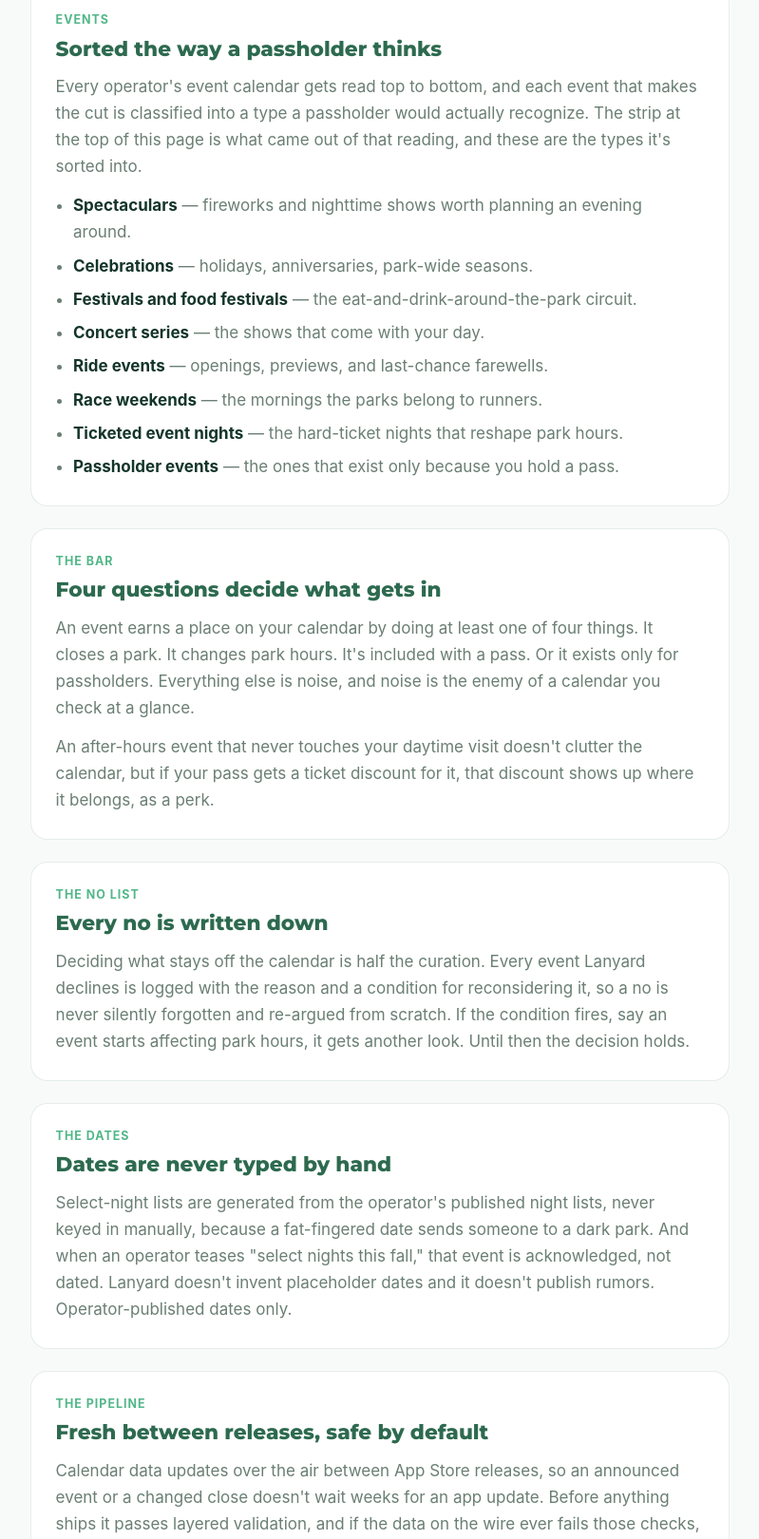
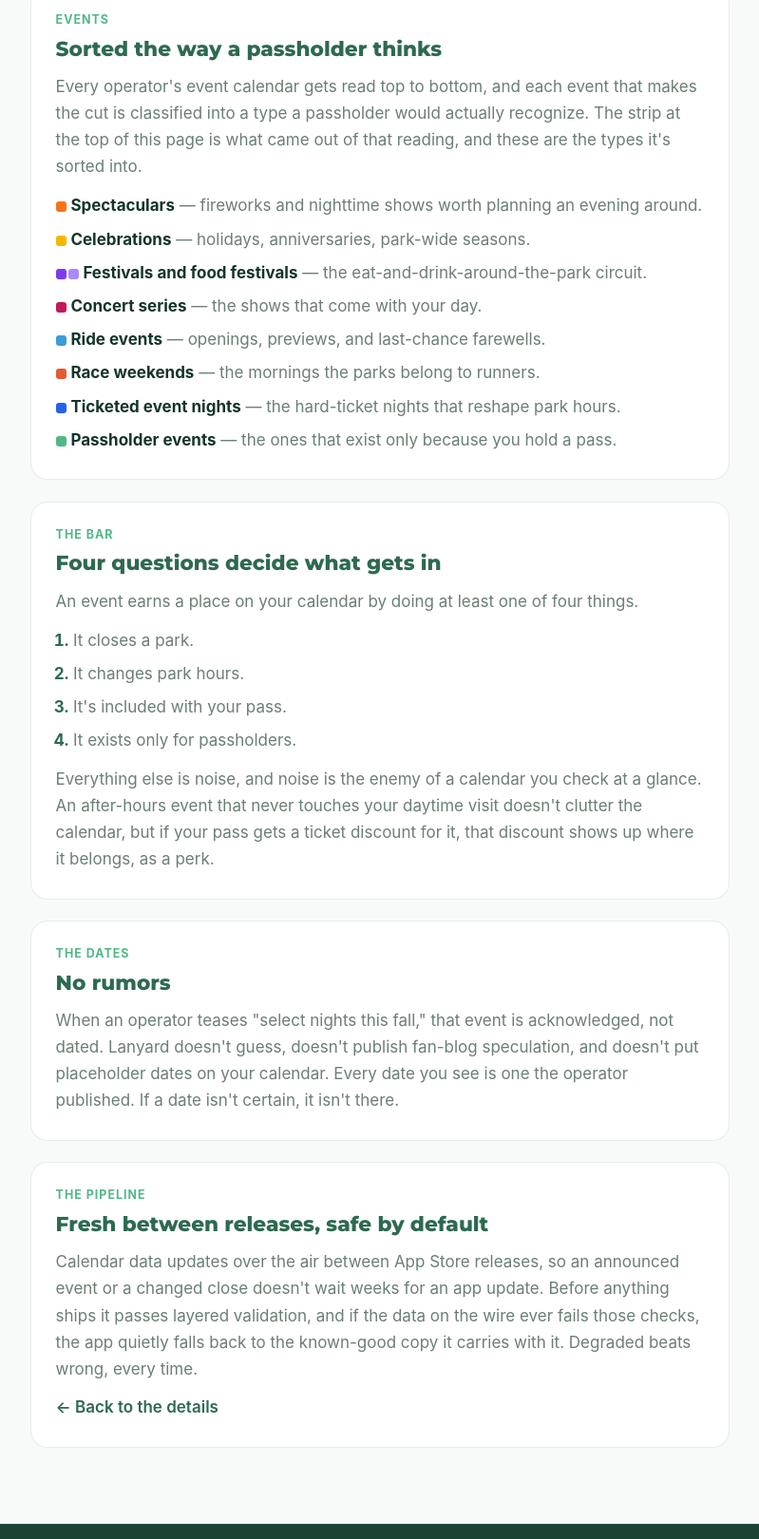
Before and after one commit to lanyardpass/lanyard-landing, an Astro site: page /details/calendar in a window 1280 px wide. Shown: the part 2990-4610 px from the top of the page at 95% size, without its empty margins (66-865 px from the left). Built offline with nearby package versions, Linux system fonts and the light colour scheme; Astro itself is replaced by a stand-in of ours.

Commit message:
copy(details/calendar): taxonomy list wears the event palette swatches; four questions become a numbered list (green markers); cut the no-list and typed-by-hand process sections — the user-facing promise survives as 'No rumors'

```diff
--- a/src/layouts/DetailLayout.astro
+++ b/src/layouts/DetailLayout.astro
@@ -78,12 +78,14 @@ const { title, description, heroKicker, heroTitle, heroSub } = Astro.props;
   .dpage__body :global(.chapter p:not(.chapter__kicker)) {
     color: var(--muted); line-height: 1.65; margin: 0.8rem 0 0;
   }
-  .dpage__body :global(.chapter ul) {
+  .dpage__body :global(.chapter ul),
+  .dpage__body :global(.chapter ol) {
     margin: 0.8rem 0 0; padding-left: 1.15rem;
     color: var(--muted); line-height: 1.65;
     display: grid; gap: 0.45rem;
   }
   .dpage__body :global(.chapter ul strong) { color: var(--ink); font-weight: 700; }
+  .dpage__body :global(.chapter ol li::marker) { color: var(--green-primary); font-weight: 700; }
   .dpage__body :global(.chapter__aside) {
     margin: 1rem 0 0; padding: 0.9rem 1.1rem;
     background: rgba(45, 106, 79, 0.06);
--- a/src/pages/details.astro
+++ b/src/pages/details.astro
@@ -20,7 +20,7 @@ const chapters = [
   {
     kicker: 'The calendar',
     title: 'Ninety days, argued with.',
-    body: 'Park hours pulled from the operators twice a week, an early-close watch that catches quiet buyouts, and events sorted the way a passholder thinks. Every no is written down.',
+    body: 'Park hours pulled from the operators twice a week, an early-close watch that catches quiet buyouts, and events sorted the way a passholder thinks. No rumors, no placeholder dates.',
     href: '/details/calendar',
     cta: 'Read the chapter',
   },
--- a/src/pages/details/calendar.astro
+++ b/src/pages/details/calendar.astro
@@ -13,7 +13,7 @@ export const prerender = true;
 
 const title = `The calendar | ${SITE.name}`;
 const description =
-  'How Lanyard builds the calendar. Park hours pulled from the operators twice a week, an early-close watch, and events that have to earn their place, with every no written down.';
+  'How Lanyard builds the calendar. Park hours pulled from the operators twice a week, an early-close watch, and events that have to earn their place. No rumors, no placeholder dates.';
 ---
 <DetailLayout
   title={title}
@@ -77,15 +77,15 @@ const description =
       is classified into a type a passholder would actually recognize. The strip at the top of
       this page is what came out of that reading, and these are the types it's sorted into.
     </p>
-    <ul>
-      <li><strong>Spectaculars</strong> — fireworks and nighttime shows worth planning an evening around.</li>
-      <li><strong>Celebrations</strong> — holidays, anniversaries, park-wide seasons.</li>
-      <li><strong>Festivals and food festivals</strong> — the eat-and-drink-around-the-park circuit.</li>
-      <li><strong>Concert series</strong> — the shows that come with your day.</li>
-      <li><strong>Ride events</strong> — openings, previews, and last-chance farewells.</li>
-      <li><strong>Race weekends</strong> — the mornings the parks belong to runners.</li>
-      <li><strong>Ticketed event nights</strong> — the hard-ticket nights that reshape park hours.</li>
-      <li><strong>Passholder events</strong> — the ones that exist only because you hold a pass.</li>
+    <ul style="list-style:none;padding-left:0">
+      <li><i class="strip__swatch strip__swatch--spectacular"></i> <strong>Spectaculars</strong> — fireworks and nighttime shows worth planning an evening around.</li>
+      <li><i class="strip__swatch strip__swatch--celebration"></i> <strong>Celebrations</strong> — holidays, anniversaries, park-wide seasons.</li>
+      <li><i class="strip__swatch strip__swatch--festival"></i><i class="strip__swatch strip__swatch--food_festival" style="margin-left:2px"></i> <strong>Festivals and food festivals</strong> — the eat-and-drink-around-the-park circuit.</li>
+      <li><i class="strip__swatch strip__swatch--concert_series"></i> <strong>Concert series</strong> — the shows that come with your day.</li>
+      <li><i class="strip__swatch strip__swatch--ride_event"></i> <strong>Ride events</strong> — openings, previews, and last-chance farewells.</li>
+      <li><i class="strip__swatch strip__swatch--race_weekend"></i> <strong>Race weekends</strong> — the mornings the parks belong to runners.</li>
+      <li><i class="strip__swatch strip__swatch--hard_ticket_event"></i> <strong>Ticketed event nights</strong> — the hard-ticket nights that reshape park hours.</li>
+      <li><i class="strip__swatch strip__swatch--passholder_event"></i> <strong>Passholder events</strong> — the ones that exist only because you hold a pass.</li>
     </ul>
   </section>
 
@@ -93,11 +93,16 @@ const description =
     <p class="chapter__kicker">The bar</p>
     <h2>Four questions decide what gets in</h2>
     <p>
-      An event earns a place on your calendar by doing at least one of four things. It closes a
-      park. It changes park hours. It's included with a pass. Or it exists only for passholders.
+      An event earns a place on your calendar by doing at least one of four things.
+    </p>
+    <ol>
+      <li>It closes a park.</li>
+      <li>It changes park hours.</li>
+      <li>It's included with your pass.</li>
+      <li>It exists only for passholders.</li>
+    </ol>
+    <p>
       Everything else is noise, and noise is the enemy of a calendar you check at a glance.
-    </p>
-    <p>
       An after-hours event that never touches your daytime visit doesn't clutter the calendar,
       but if your pass gets a ticket discount for it, that discount shows up where it belongs,
       as a perk.
@@ -105,24 +110,13 @@ const description =
   </section>
 
   <section class="chapter">
-    <p class="chapter__kicker">The no list</p>
-    <h2>Every no is written down</h2>
+    <p class="chapter__kicker">The dates</p>
+    <h2>No rumors</h2>
     <p>
-      Deciding what stays off the calendar is half the curation. Every event Lanyard declines is
-      logged with the reason and a condition for reconsidering it, so a no is never silently
-      forgotten and re-argued from scratch. If the condition fires, say an event starts affecting
-      park hours, it gets another look. Until then the decision holds.
-    </p>
-  </section>
-
-  <section class="chapter">
-    <p class="chapter__kicker">The dates</p>
-    <h2>Dates are never typed by hand</h2>
-    <p>
-      Select-night lists are generated from the operator's published night lists, never keyed in
-      manually, because a fat-fingered date sends someone to a dark park. And when an operator
-      teases "select nights this fall," that event is acknowledged, not dated. Lanyard doesn't
-      invent placeholder dates and it doesn't publish rumors. Operator-published dates only.
+      When an operator teases "select nights this fall," that event is acknowledged, not dated.
+      Lanyard doesn't guess, doesn't publish fan-blog speculation, and doesn't put placeholder
+      dates on your calendar. Every date you see is one the operator published. If a date isn't
+      certain, it isn't there.
     </p>
   </section>
 
```
